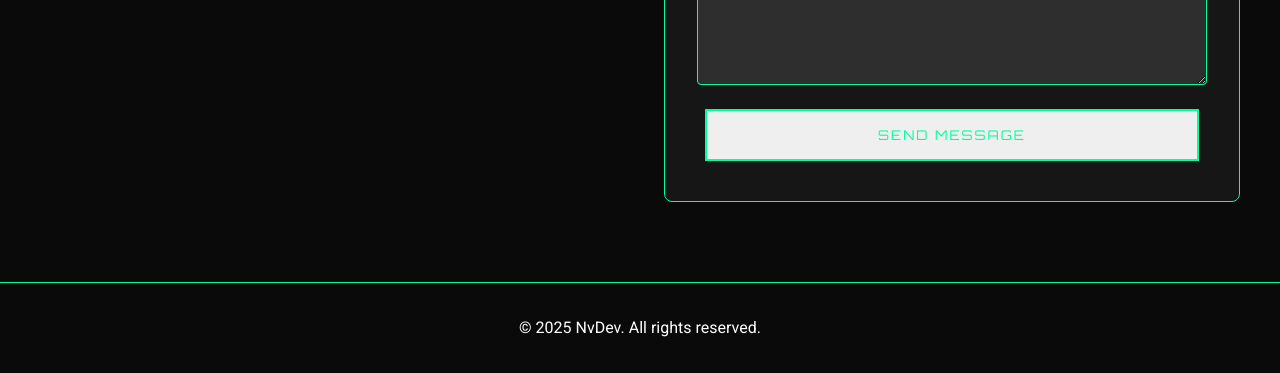
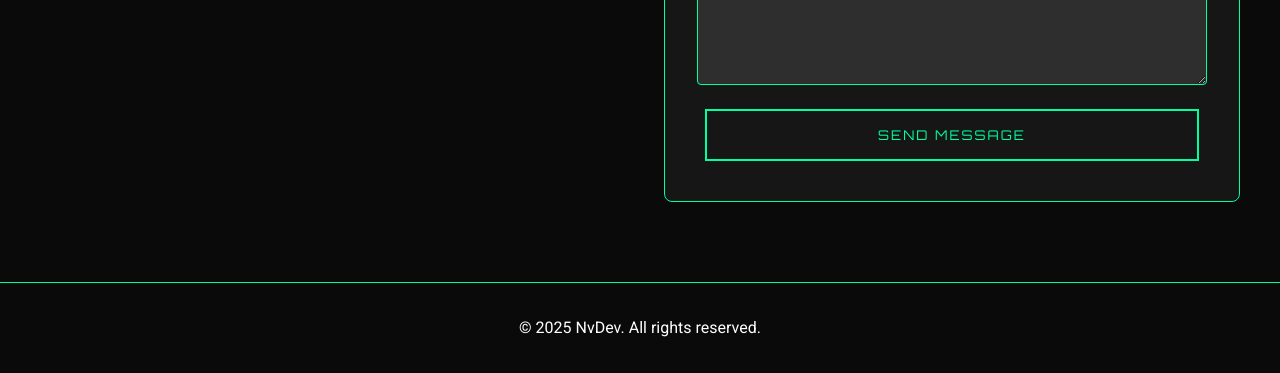
Before and after one commit to NvDevelops/Website, a plain HTML site: page index.html in a window 1280 px wide. Shown: the part 2632-3005 px from the top of the page. Drawn offline with Linux system fonts and the light colour scheme.

Commit message:
Send Message Button

```diff
--- a/styles.css
+++ b/styles.css
@@ -488,6 +488,19 @@ body {
     resize: vertical;
 }
 
+.contact-form button[type="submit"] {
+    background: transparent;
+    border: 2px solid var(--primary-color);
+    color: var(--primary-color);
+    cursor: pointer;
+    transition: all 0.3s ease;
+}
+
+.contact-form button[type="submit"]:hover {
+    background: var(--primary-color);
+    color: var(--background-color);
+}
+
 /* Footer */
 footer {
     padding: 2rem;
```
